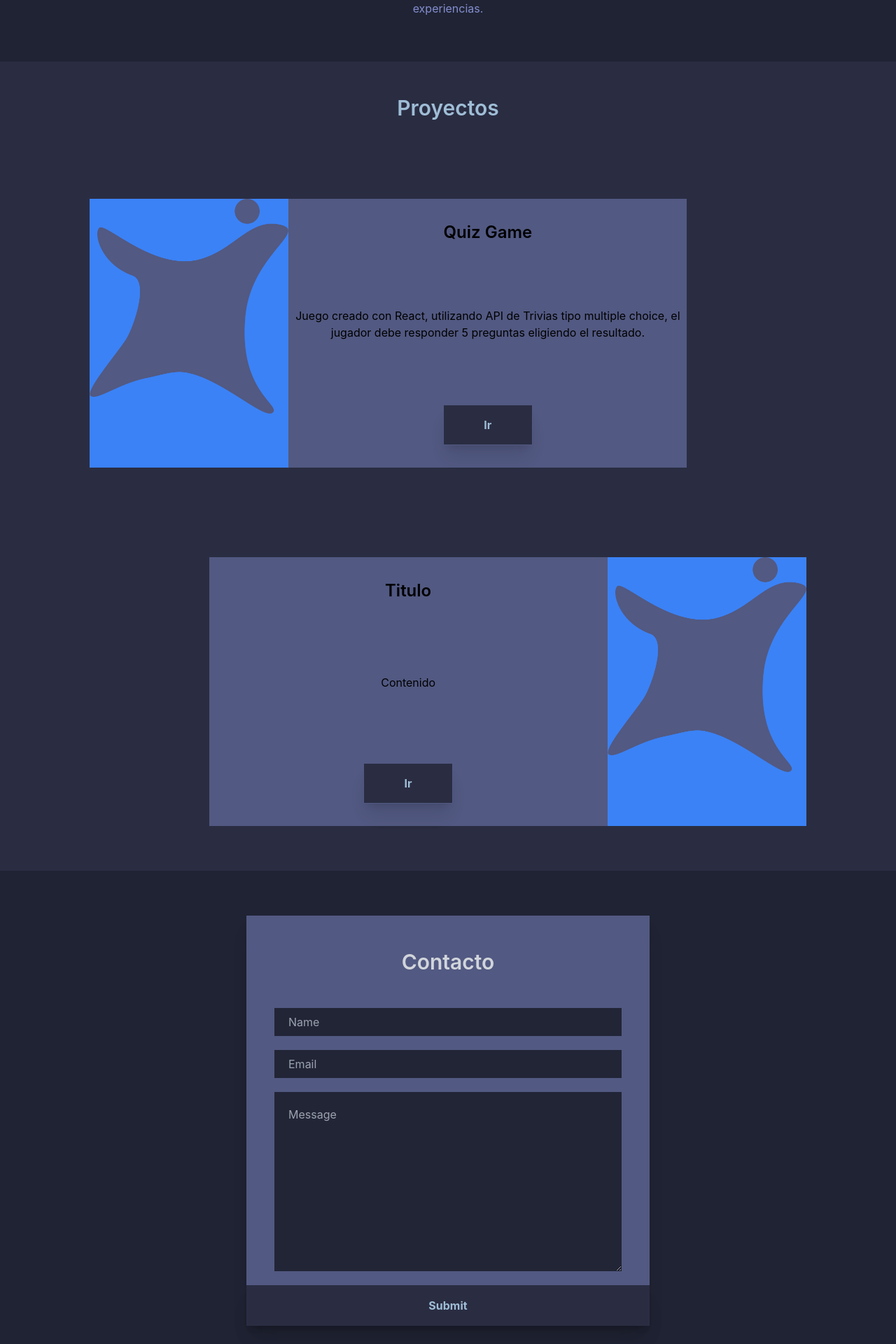
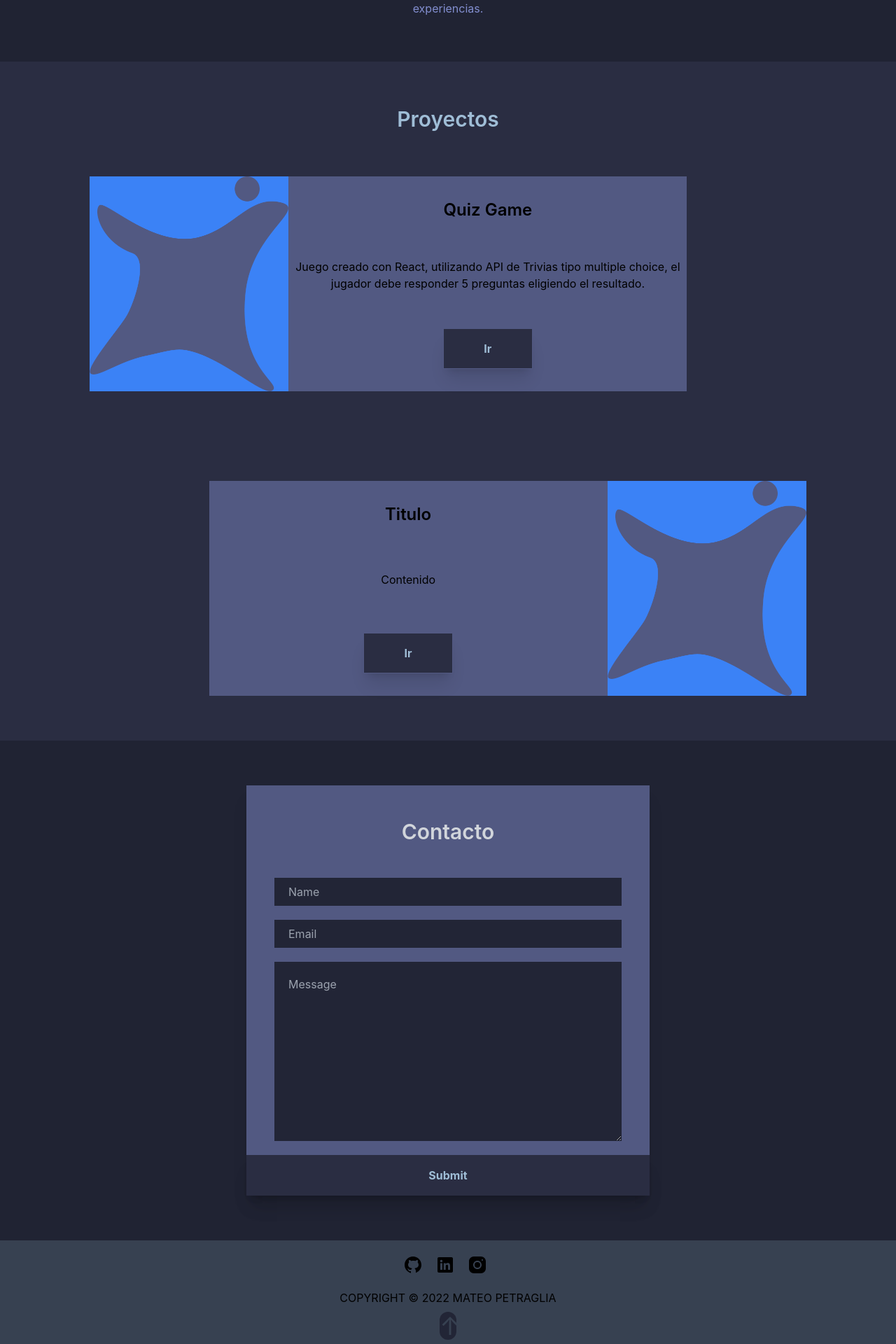
Before and after one commit to petragliamateo/Portfolio-Next, a Next.js app: page / in a window 1280 px wide. Shown: the part 1560-3480 px from the top of the page at 70% size. Built offline with nearby package versions, Linux system fonts and the light colour scheme.

Commit message:
Updated footer and responsive projects

```diff
--- a/components/Footer.js
+++ b/components/Footer.js
@@ -1,14 +1,21 @@
-export default function Footer(){
+export default function Footer({handleScroll}){
+
+    const hoverButton = "hover:scale-125 transition-transform duration-400 ease-out"
+
     return(
         <footer className="bg-gray-700 flex flex-col h-full relative">
 
             <ul className="flex my-5 self-center">
-                <li className="mr-2"><a href="#!"><img src="/Icons/github-light.svg" /></a></li>
-                <li className="mx-2"><a href="#!"><img src="/Icons/linkedin-light.svg" /></a></li>
-                <li className="mx-2"><a href="#!"><img src="/Icons/instagram-light.svg" /></a></li>
+                <li className={`mr-2 ${hoverButton}`}><a href="#!"><img src="/Icons/github-light.svg" /></a></li>
+                <li className={`mx-2 ${hoverButton}`}><a href="#!"><img src="/Icons/linkedin-light.svg" /></a></li>
+                <li className={`mx-2 ${hoverButton}`}><a href="#!"><img src="/Icons/instagram-light.svg" /></a></li>
             </ul>
 
-            <h1 className="mb-5 self-center">2022 Petraglia Mateo</h1>
+            <h1 className="mb-2 self-center">COPYRIGHT &copy; 2022 MATEO PETRAGLIA</h1>
+
+            <button onClick={() => handleScroll("home")}
+                    className="mb-2 bg-dark-2 text-gray-700 w-6 h-10 text-4xl self-center rounded-full"
+                    >&#8593;</button>
         </footer>
     )
 }
--- a/components/Main.js
+++ b/components/Main.js
@@ -1,6 +1,5 @@
 export default function Main({trans, handleScroll}){
 
-    const marginResponsiveY = "xl:my-56 lg:my-48 md:my-32 sm:my-16 my-12"
     const marginResponsiveX = "xl:mx-52 lg:mx-48 md:mx-32 sm:mx-16 mx-12"
     const hoverButton = "hover:scale-125 transition-transform duration-400 ease-out"
 
--- a/components/ProyectoMuestra.js
+++ b/components/ProyectoMuestra.js
@@ -1,10 +1,12 @@
 export default function ProyectoMuestra({slide, imgUrl, titulo, contenido, projectUrl}){
 
-    const position = slide == "left"? "mr-auto lg:ml-32 ml-16 flex-row" : "ml-auto lg:mr-32 mr-16 flex-row-reverse";
+    const position = slide == "left"? "md:mr-auto lg:ml-32 md:ml-16 mx-12 md:flex-row" :
+                                     "md:ml-auto lg:mr-32 md:mr-16 mx-12 md:flex-row-reverse";
+    const responsiveCont = "lg:w-2/3 md:w-[680px] w-auto md:h-94 h-auto flex md:flex-row flex-col"
 
     return(
-        <div className={`flex ${position} lg:w-2/3 w-[680px] h-96 my-16 bg-dark-1`}>
-            <div className="w-1/2 h-full bg-blue-500"><img src={imgUrl} /></div>
+        <div className={`flex ${position} ${responsiveCont} my-16 bg-dark-1`}>
+            <div className="md:w-1/2 w-auto h-full bg-blue-500 self-center"><img src={imgUrl} /></div>
             <div className="text-center w-full flex flex-col justify-between">
                 <h1 className="my-8 text-2xl font-semibold">{titulo}</h1>
                 <p className="">{contenido}</p>
--- a/components/Proyectos.js
+++ b/components/Proyectos.js
@@ -3,7 +3,7 @@ import ProyectoMuestra from "./ProyectoMuestra"
 export default function Proyectos(){
     return(
         <div className="w-full bg-dark-3 flex flex-col" id="projects">
-            <h1 className="self-center my-12 text-3xl font-semibold text-dark-6">Proyectos</h1>
+            <h1 className="self-center mt-16 text-3xl font-semibold text-dark-6">Proyectos</h1>
 
             <div className="flex flex-col">
 
--- a/pages/index.js
+++ b/pages/index.js
@@ -78,7 +78,7 @@ export default function Home() {
       <About trans={trans}/>
       <Proyectos />
       <Contact />
-      <Footer />
+      <Footer handleScroll={handleScroll} />
 
     </div>
   )
```
